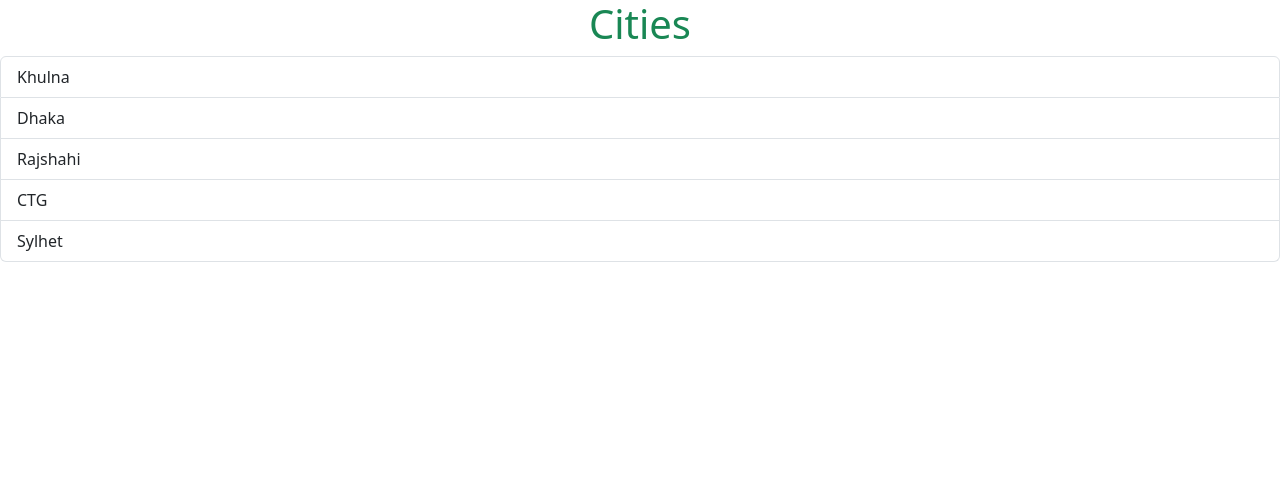
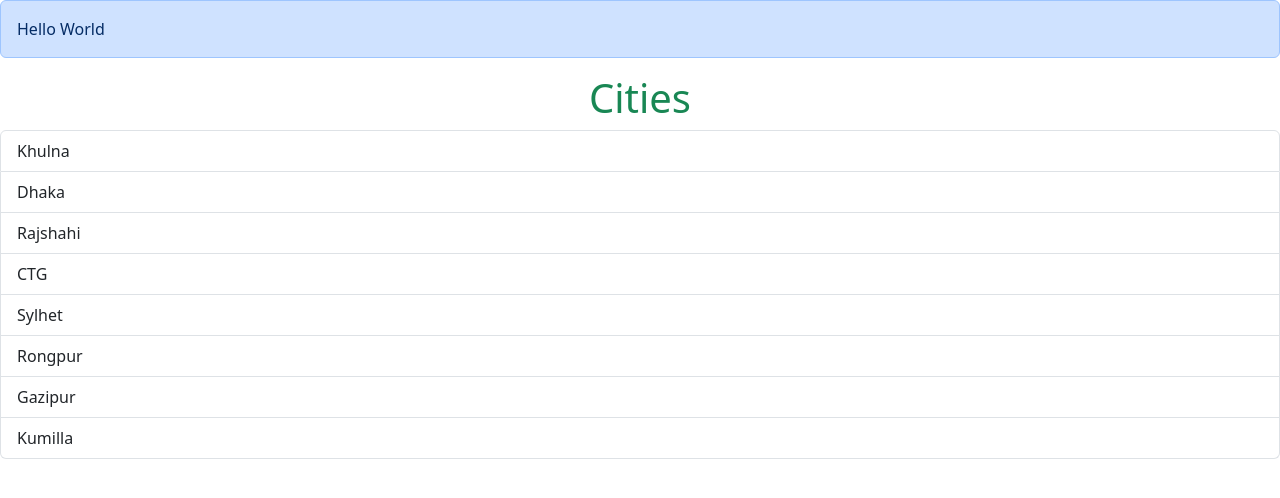
Before and after one commit to mushfiqur-rahman/react-tsx, a React (Vite) app: page / in a window 1280 px wide. Shown: the top 498 px of the page. Built offline with nearby package versions, Linux system fonts and the light colour scheme.

Commit message:
childrenProp

```diff
--- a/src/App.tsx
+++ b/src/App.tsx
@@ -1,13 +1,26 @@
 import "./App.css";
+import Alert from "./components/Alert";
 import ListGroup from "./components/ListGroup";
 
 function App() {
-  let items = ["Khulna", "Dhaka", "Rajshahi", "CTG", "Sylhet"];
+  let items = [
+    "Khulna",
+    "Dhaka",
+    "Rajshahi",
+    "CTG",
+    "Sylhet",
+    "Rongpur",
+    "Gazipur",
+    "Kumilla",
+  ];
 
   return (
     <>
       <div>
-        <ListGroup items={items} heading="Cities"/>
+        <Alert>
+          Hello <span>World</span>
+        </Alert>
+        <ListGroup items={items} heading="Cities" />
       </div>
     </>
   );
--- /dev/null
+++ b/src/components/Alert.tsx
@@ -0,0 +1,11 @@
+import { ReactNode } from "react";
+
+interface Props {
+  children: ReactNode;
+}
+
+const Alert = ({ children }: Props) => {
+  return <div className="alert alert-primary">{children}</div>;
+};
+
+export default Alert;
```
Also changed, not shown: 1 other file (tests, documents, lock files or other folders).
